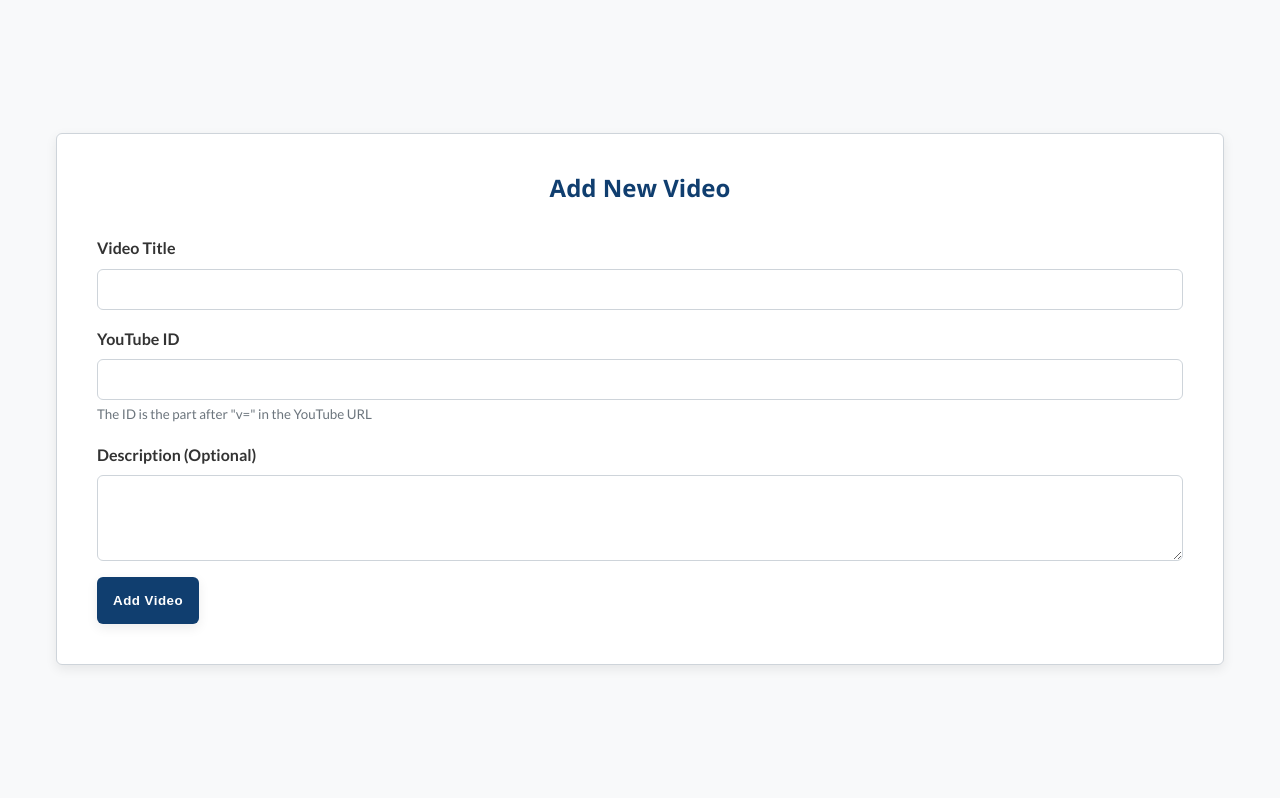
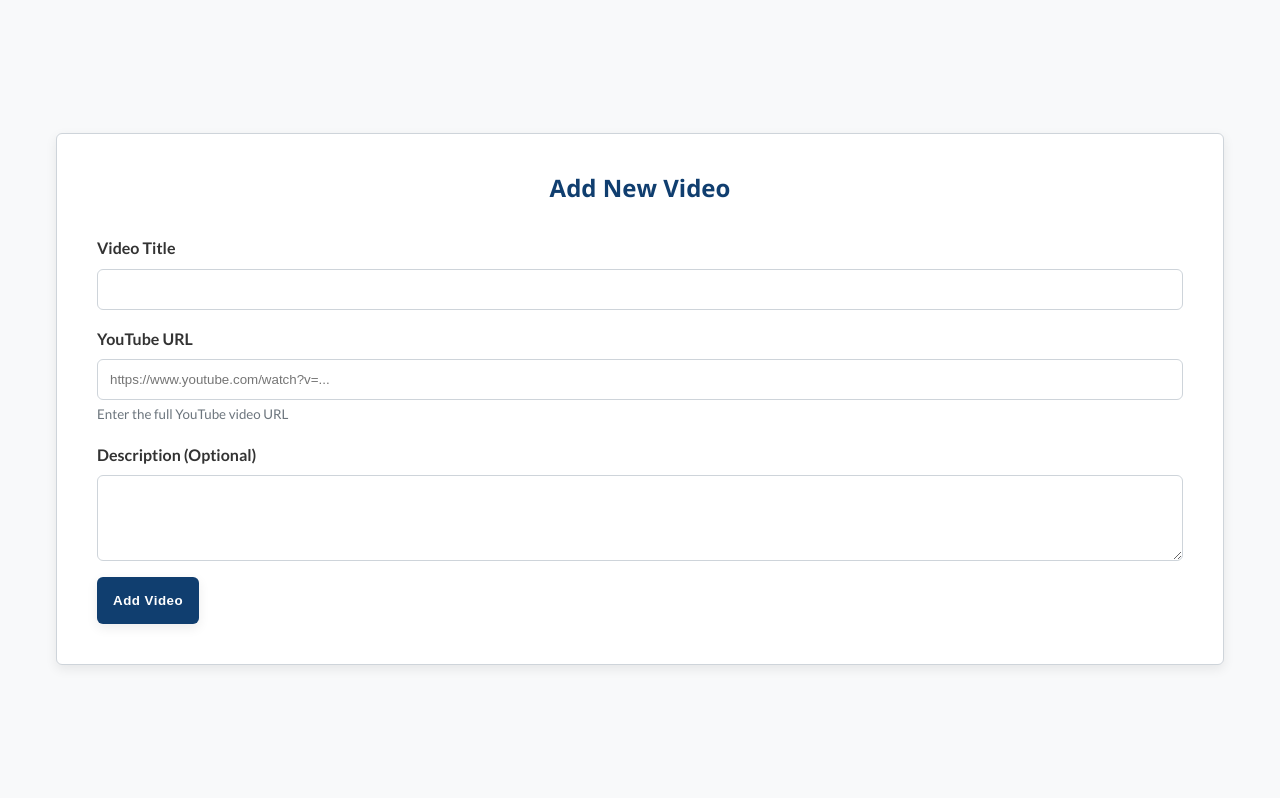
Before and after one commit to JakeHamacher/JakeHamacher.github.io, a PHP site: page /resources.php in a window 1280 px wide. Shown: the part 659-1457 px from the top of the page. Run offline with PHP 8.4, Linux system fonts and the light colour scheme; the visitor is signed in with stand-in values (Sample User, id 1); data that the repository does not hold is empty.

Commit message:
feat: update YouTube input to accept full URL with validation

```diff
--- a/resources.php
+++ b/resources.php
@@ -111,9 +111,12 @@ $videos = $videoModel->getAll();
                         <input type="text" id="title" name="title" required style="padding: 0.75rem; border: 1px solid var(--gray-medium); border-radius: var(--border-radius);">
                     </div>
                     <div style="display: flex; flex-direction: column;">
-                        <label for="youtubeId" style="margin-bottom: 0.5rem; font-weight: 600;">YouTube ID</label>
-                        <input type="text" id="youtubeId" name="youtubeId" required style="padding: 0.75rem; border: 1px solid var(--gray-medium); border-radius: var(--border-radius);">
-                        <small style="color: var(--text-light); margin-top: 0.25rem;">The ID is the part after "v=" in the YouTube URL</small>
+                        <label for="youtubeId" style="margin-bottom: 0.5rem; font-weight: 600;">YouTube URL</label>
+                        <input type="url" id="youtubeId" name="youtubeId" required
+                            pattern="^https?:\/\/(www\.)?youtube\.com\/watch\?v=.*|^https?:\/\/youtu\.be\/.*"
+                            placeholder="https://www.youtube.com/watch?v=..."
+                            style="padding: 0.75rem; border: 1px solid var(--gray-medium); border-radius: var(--border-radius);">
+                        <small style="color: var(--text-light); margin-top: 0.25rem;">Enter the full YouTube video URL</small>
                     </div>
                     <div style="display: flex; flex-direction: column;">
                         <label for="description" style="margin-bottom: 0.5rem; font-weight: 600;">Description (Optional)</label>
```
